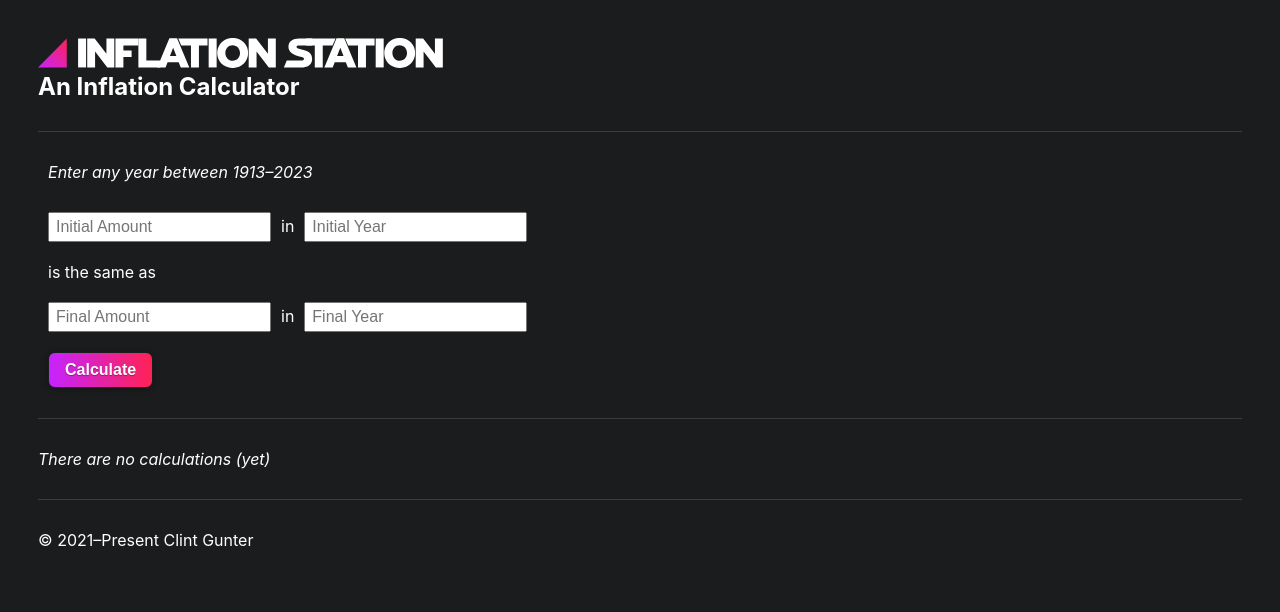
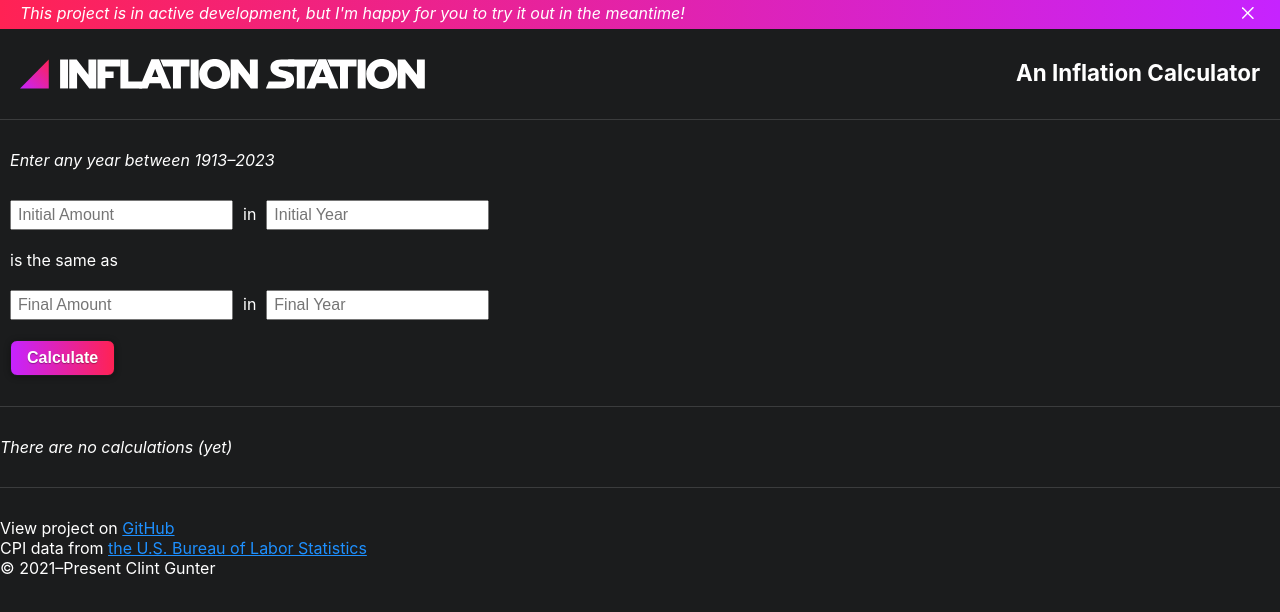
Before and after one commit to futureclint/inflation-station-2, a React (Create React App) app: page / in a window 1280 px wide. Shown: the top 612 px of the page. Built offline with nearby package versions, Linux system fonts and the light colour scheme.

Commit message:
Added layout to header and footer, including a slide-in message

```diff
--- a/src/components/Footer.jsx
+++ b/src/components/Footer.jsx
@@ -1,6 +1,8 @@
 function Footer() {
   return (
   <footer>
+    <span>View project on <a href="https://github.com/futureclint/inflation-station-2">GitHub</a></span>
+    <span>CPI data from <a href="https://www.bls.gov/cpi/data.htm">the U.S. Bureau of Labor Statistics</a></span>
     <span>&copy; 2021&ndash;Present Clint Gunter</span>
   </footer>
 );
--- a/src/components/Header.jsx
+++ b/src/components/Header.jsx
@@ -1,10 +1,27 @@
+import { useState } from 'react';
 import logo from '../images/inflation-station-logo_dark.svg';
+import cross from '../images/cross.svg';
 
 function Header() {
+
+  const [messageOut, setMessageOut] = useState(false);
+
+  const closeMessage = () => {
+    setMessageOut(true);
+  }
+
   return (
     <header>
-      <img className="logo" src={logo} alt="Inflation Station" draggable="false" />
-      <h2>An Inflation Calculator</h2>
+      <div className={messageOut ? 'message out' : 'message'}>
+        <span><em>This project is in active development, but I'm happy for you to try it out in the meantime!</em></span>
+        <button onClick={closeMessage}>
+          <img className="cross" src={cross} alt="Close" draggable="false" />
+        </button>
+      </div>
+      <div className="title">
+        <img className="logo" src={logo} alt="Inflation Station" draggable="false" />
+        <h2 className="subtitle">An Inflation Calculator</h2>
+      </div>
     </header>
   );
 }
--- a/src/css/main.css
+++ b/src/css/main.css
@@ -1,5 +1,6 @@
 body {
-  padding: 30px;
+  padding: 0;
+  margin: 0;
   background-color: #1b1c1d;
   font-family: -apple-system, BlinkMacSystemFont, "Helvetica Neue", sans-serif;
   color: white;
@@ -20,8 +21,58 @@ a {
   color: dodgerblue;
 }
 
-.logo {
+@keyframes slide-in-message {
+  from {
+    top: -100px;
+  }
+  to {
+    top: 0px;
+  }
+}
+header .message {
+  display: flex;
+  justify-content: space-between;
+  position: relative;
+  top: 0px;
+  background: linear-gradient(90deg, #ff2254 0%, #c623ff 100%);
+  animation-name: slide-in-message;
+  animation-duration: 1s;
+  animation-timing-function: ease;
+  transition: top 0.5s ease;
+}
+header .message.out {
+  top: -100px;
+}
+
+header .message span {
+  display: block;
+  margin: 3px 20px 6px 20px;
+}
+
+header .message button {
+  border: none;
+  background: transparent;
+  cursor: pointer;
+}
+
+header .message img {
+  width: 12px;
+  height: auto;
+  margin: 2px 20px 2px 20px;
+}
+
+header .title {
+  display: flex;
+  justify-content: space-between;
+  margin: 30px 20px;
+}
+
+header .logo {
   width: 405px;
+}
+
+header .subtitle {
+  font-size: 1.4em;
 }
 
 .calculate .instructions {
@@ -92,3 +143,7 @@ a {
   border-radius: 7px;
   color: white;
 }
+
+footer span {
+  display: block;
+}
--- a/src/scss/base.scss
+++ b/src/scss/base.scss
@@ -1,5 +1,6 @@
 body {
-  padding: 30px;
+  padding: 0;
+  margin: 0;
   background-color: $background;
   font-family: -apple-system, BlinkMacSystemFont, 'Helvetica Neue', sans-serif;
   color: white;
--- /dev/null
+++ b/src/scss/footer.scss
@@ -0,0 +1,3 @@
+footer span {
+  display: block;
+}
--- a/src/scss/header.scss
+++ b/src/scss/header.scss
@@ -1,3 +1,50 @@
-.logo {
+@keyframes slide-in-message {
+  from {top: -100px;}
+  to {top: 0px;}
+}
+
+header .message {
+  display: flex;
+  justify-content: space-between;
+  position: relative;
+  top: 0px;
+  background: linear-gradient(90deg, $brand-end 0%, $brand-start 100%);
+  animation-name: slide-in-message;
+  animation-duration: 1s;
+  animation-timing-function: ease;
+  transition: top 0.5s ease;
+  &.out {
+    top: -100px;
+  }
+}
+
+header .message span {
+  display: block;
+  margin: 3px 20px 6px 20px;
+}
+
+header .message button {
+  border: none;
+  background: transparent;
+  cursor: pointer;
+}
+
+header .message img {
+  width: 12px;
+  height: auto;
+  margin: 2px 20px 2px 20px;
+}
+
+header .title {
+  display: flex;
+  justify-content: space-between;
+  margin: 30px 20px;
+}
+
+header .logo {
   width: 405px;
 }
+
+header .subtitle {
+  font-size: 1.4em;
+}
--- a/src/scss/main.scss
+++ b/src/scss/main.scss
@@ -3,3 +3,4 @@
 @import "header";
 @import "calculate";
 @import "calculations";
+@import "footer";
```
Also changed, not shown: src/images/cross.svg (added).
